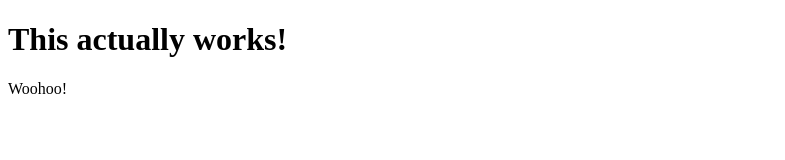
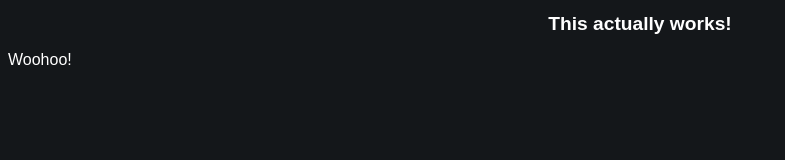
Before and after one commit to 3OTION-Studios/website, a plain HTML site: page docs/index.html in a window 1280 px wide. Shown: the whole page, without its empty margins (0-785 px from the left). Drawn offline with Linux system fonts and the light colour scheme.

Commit message:
Added styling

```diff
--- a/docs/index.html
+++ b/docs/index.html
@@ -1,6 +1,9 @@
 <!DOCTYPE html>
 
 <html>
+    <head>
+        <link rel="stylesheet" type="text/css" href="../style/style.css">
+    </head>
     <body>
         <h1>This actually works!</h1>
         <p>Woohoo!</p>
--- /dev/null
+++ b/style/style.css
@@ -0,0 +1,17 @@
+body {
+    background-color: #14171a;
+}
+
+h1 {
+    color: white;
+    text-align: center;
+    font-family: Arial, Helvetica, sans-serif;
+    font-size: larger;
+}
+
+p {
+    color: white;
+    text-align: left;
+    font-family: Arial, Helvetica, sans-serif;
+    font-size: medium;
+}
```
